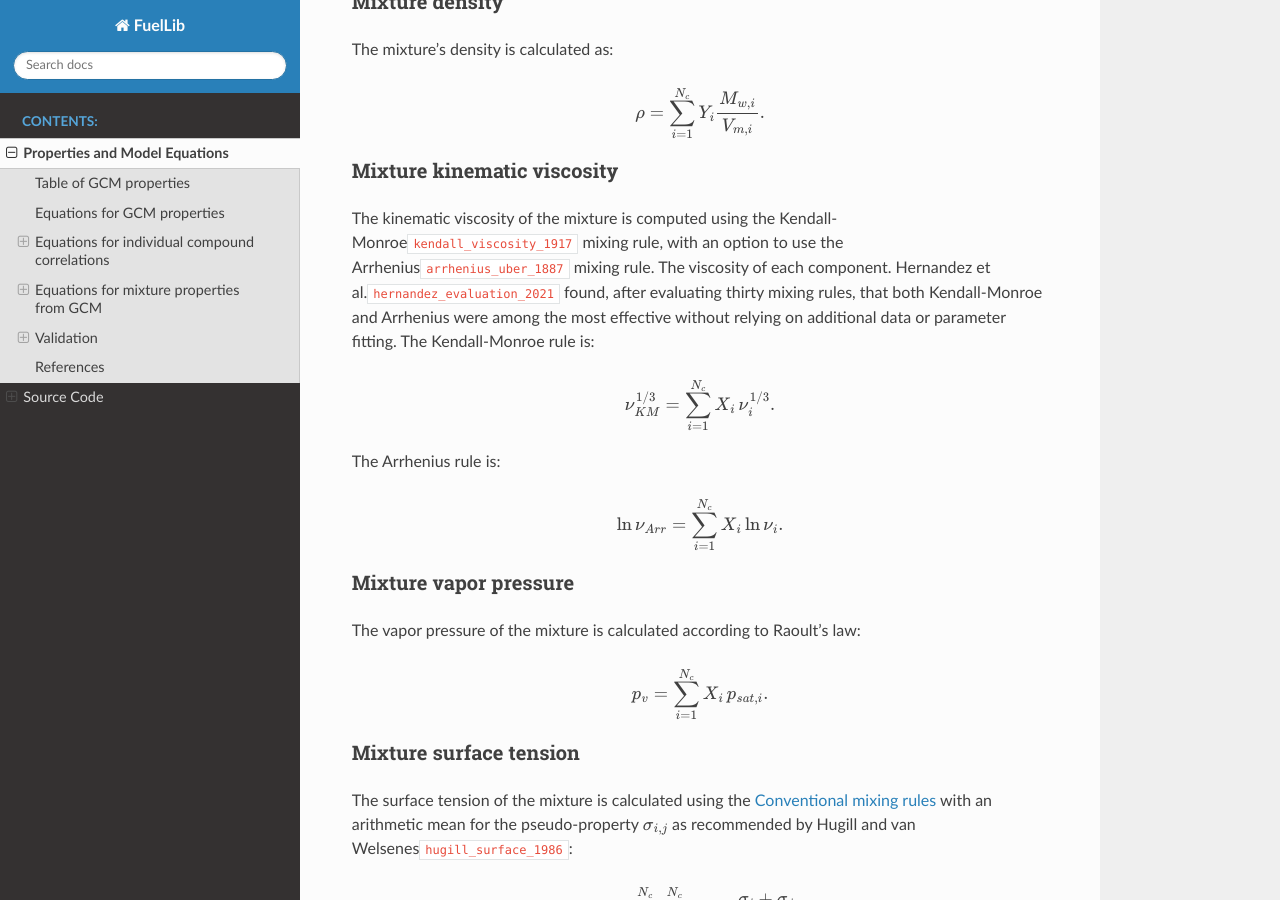
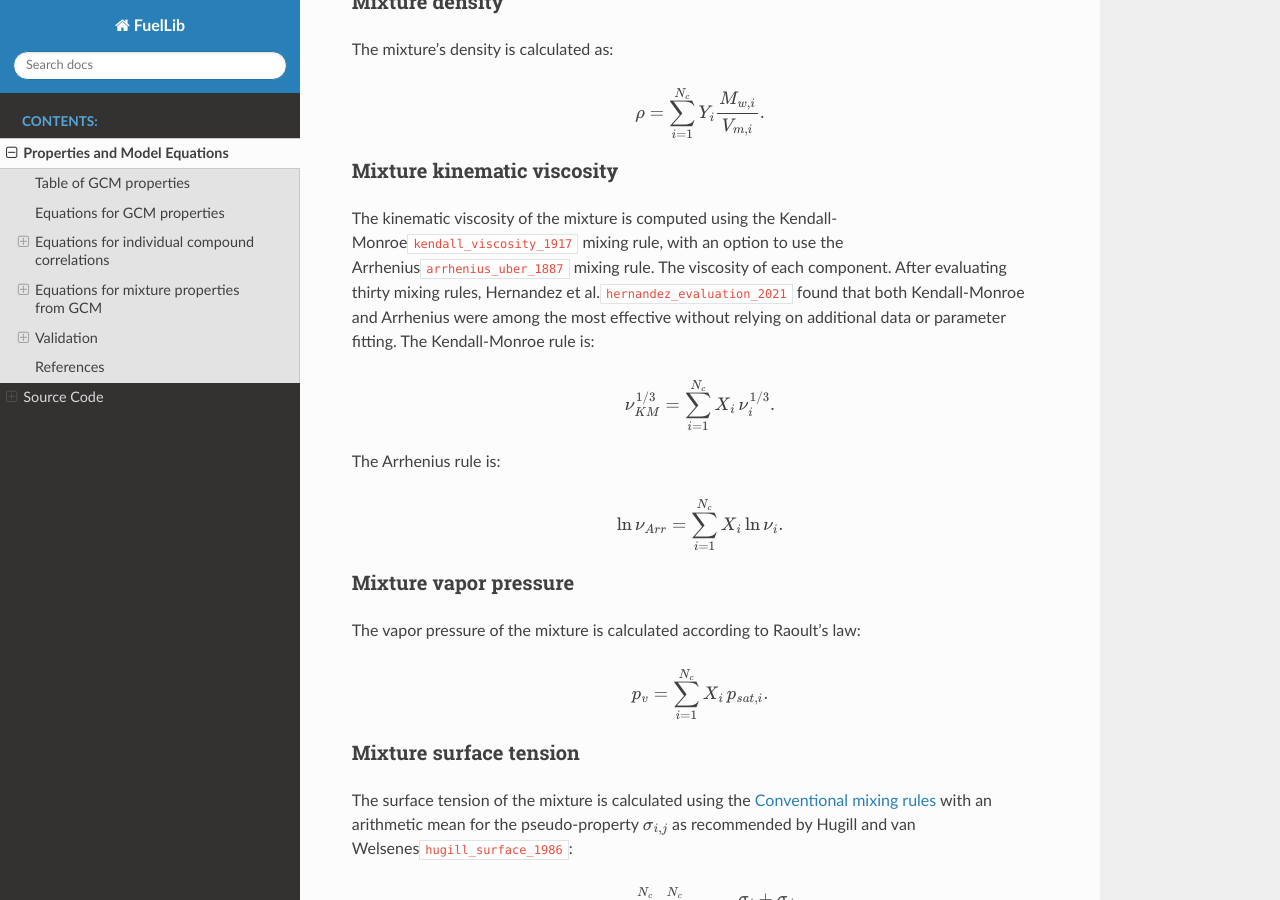
Before and after one commit to dmontgomeryNREL/FuelLib-NREL, a Sphinx documentation site: the page built from docs/groupcontribution.rst, in a window 1280 px wide and 900 px high, scrolled down 7534 px. Built offline with Sphinx 7.4.7 and the Read the Docs theme 3.1.0, drawn with Linux system fonts in a browser that asks for light colours; cross-references to code outside the pages are shown as plain code; some of the changed text lies outside the part shown.

Commit message:
Fix typos in docs.

```diff
--- a/docs/groupcontribution.rst
+++ b/docs/groupcontribution.rst
@@ -378,8 +378,8 @@ Mixture kinematic viscosity
 
 The kinematic viscosity of the mixture is computed using the Kendall-Monroe\ :footcite:p:`kendall_viscosity_1917`
 mixing rule, with an option to use the Arrhenius\ :footcite:p:`arrhenius_uber_1887`
-mixing rule. The viscosity of each component.  Hernandez et al.\ :footcite:p:`hernandez_evaluation_2021`
-found, after evaluating thirty mixing rules, that both Kendall-Monroe and Arrhenius
+mixing rule. The viscosity of each component. After evaluating thirty mixing rules,  Hernandez et al.\ :footcite:p:`hernandez_evaluation_2021`
+found that both Kendall-Monroe and Arrhenius
 were among the most effective without relying on additional data or parameter fitting.
 The Kendall-Monroe rule is:
 
```
Also changed, not shown: other parts of docs/groupcontribution.rst (+1 -1 lines).
